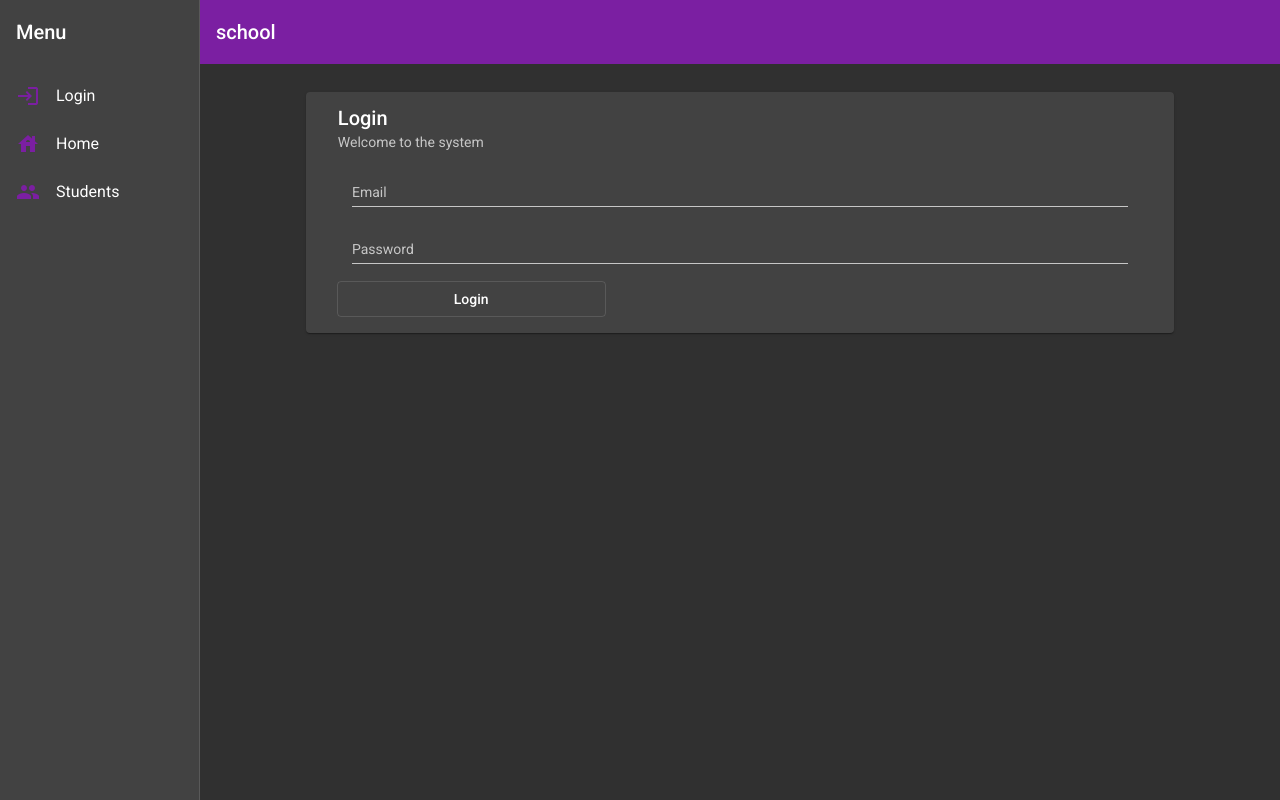
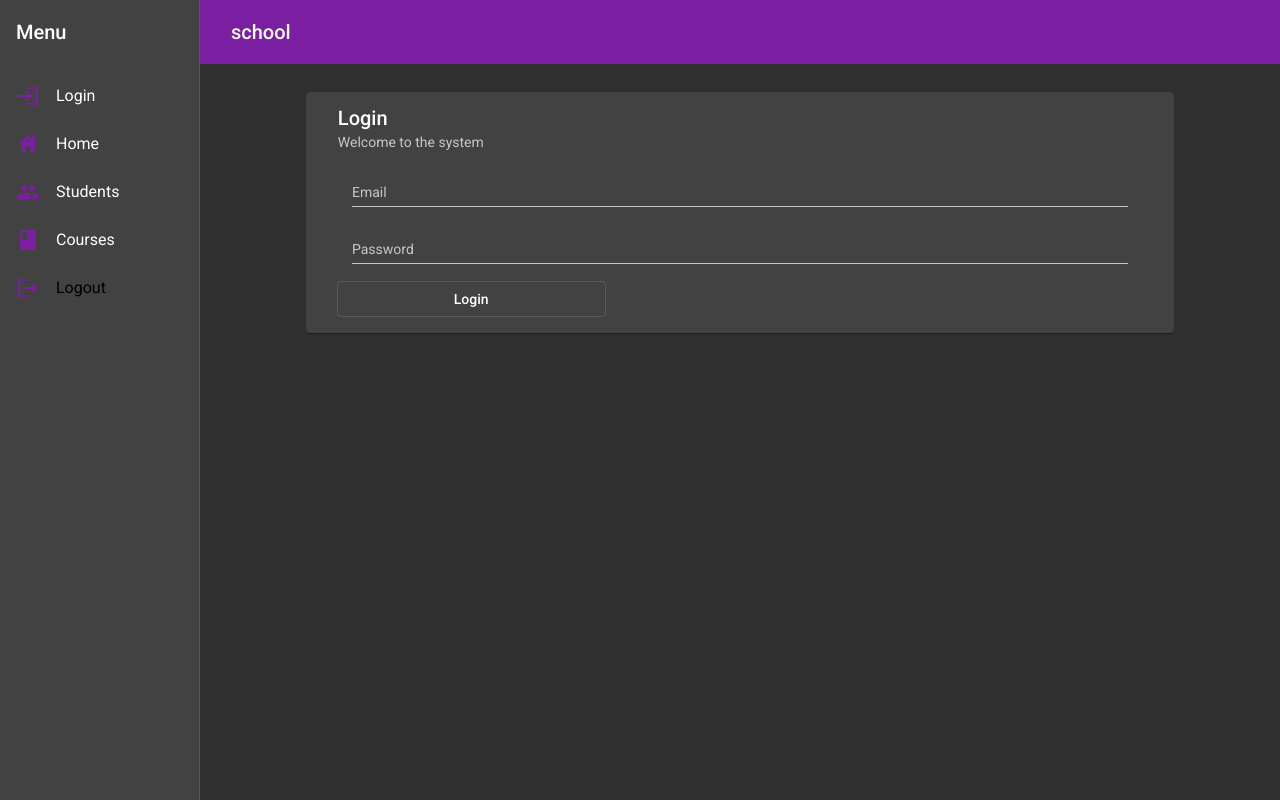
Before and after one commit to RanyellHenrique/escola-front-end, an Angular app: page /login in a window 1280 px wide. Built offline with nearby package versions, Linux system fonts and the light colour scheme; what @auth0/angular-jwt would draw is missing.

Commit message:
implementacao do interceptor da authenticacao

```diff
--- a/src/app/app.module.ts
+++ b/src/app/app.module.ts
@@ -1,3 +1,4 @@
+import { AuthInterceptorProvider } from './../interceptors/auth-interceptor';
 
 import { BrowserModule } from '@angular/platform-browser';
 import { NgModule } from '@angular/core';
@@ -53,9 +54,10 @@ import { StorageService } from './services/storage.service';
   ],
   providers: [
     StudentService,
+    AuthInterceptorProvider,
     ErrorInterceptorProvider,
     AuthService,
-    StorageService
+    StorageService,
   ],
   bootstrap: [AppComponent]
 })
--- a/src/app/main-nav/main-nav.component.css
+++ b/src/app/main-nav/main-nav.component.css
@@ -19,3 +19,7 @@
 .icon{
   margin-right: 1rem;
 }
+
+.logout{
+  color: black;
+}
--- a/src/app/main-nav/main-nav.component.html
+++ b/src/app/main-nav/main-nav.component.html
@@ -17,6 +17,14 @@
         <mat-icon color="primary" class="material-icons v-middle icon" appRed >people</mat-icon>
         Students
       </a>
+      <a mat-list-item routerLink="/">
+        <mat-icon color="primary" class="material-icons v-middle icon" appRed >book</mat-icon>
+        Courses
+      </a>
+      <a mat-list-item class="logout" color="primary" routerLink="/">
+        <mat-icon color="primary" class="material-icons v-middle icon" appRed >logout</mat-icon>
+        Logout
+      </a>
     </mat-nav-list>
   </mat-sidenav>
   <mat-sidenav-content>
@@ -29,7 +37,7 @@
         *ngIf="isHandset$ | async">
         <mat-icon aria-label="Side nav toggle icon">menu</mat-icon>
       </button>
-      <span>school</span>
+      <span class="col-9">school</span>
     </mat-toolbar>
     <div class="container-fluid content">
       <router-outlet></router-outlet>
--- a/src/app/main-nav/main-nav.component.ts
+++ b/src/app/main-nav/main-nav.component.ts
@@ -17,5 +17,4 @@ export class MainNavComponent {
     );
 
   constructor(private breakpointObserver: BreakpointObserver) {}
-
 }
--- a/src/app/services/domain/students.service.ts
+++ b/src/app/services/domain/students.service.ts
@@ -24,4 +24,8 @@ export class StudentService{
       return this.http.get<PageResponse>(`${API_CONFIG.base_url}/alunos/page/search?search=${name}&page=${page}&linesPerPage=${lines}`);
     }
 
+    findByEmail(email: string): Observable<StudentDTO>{
+      return this.http.get<StudentDTO>(`${API_CONFIG.base_url}/alunos/email?value=${email}`);
+    }
+
 }
--- /dev/null
+++ b/src/interceptors/auth-interceptor.ts
@@ -0,0 +1,35 @@
+import { API_CONFIG } from './../app/config/api.config';
+import { StorageService } from './../app/services/storage.service';
+import { Injectable } from '@angular/core';
+import { HttpEvent, HttpInterceptor, HttpHandler, HttpRequest, HTTP_INTERCEPTORS, HttpErrorResponse } from '@angular/common/http';
+import { Observable, throwError } from 'rxjs';
+import { catchError } from 'rxjs/operators';
+
+
+@Injectable()
+export class AuthInterceptor implements HttpInterceptor {
+
+  constructor(public storage: StorageService){}
+
+  intercept(request: HttpRequest<any>, next: HttpHandler): Observable<HttpEvent<any>> {
+    const localUser = this.storage.getLocalUser();
+
+    const N = API_CONFIG.base_url.length;
+    const requestToAPI = request.url.substring(0, N) === API_CONFIG.base_url;
+
+    if (localUser && requestToAPI) {
+      const authReq = request.clone({headers: request.headers.set('Authorization', 'Bearer ' + localUser.token)});
+      return next.handle(authReq);
+    }
+    else {
+        return next.handle(request);
+    }
+
+  }
+}
+
+export const AuthInterceptorProvider = {
+    provide: HTTP_INTERCEPTORS,
+    useClass: AuthInterceptor,
+    multi: true,
+};
```
